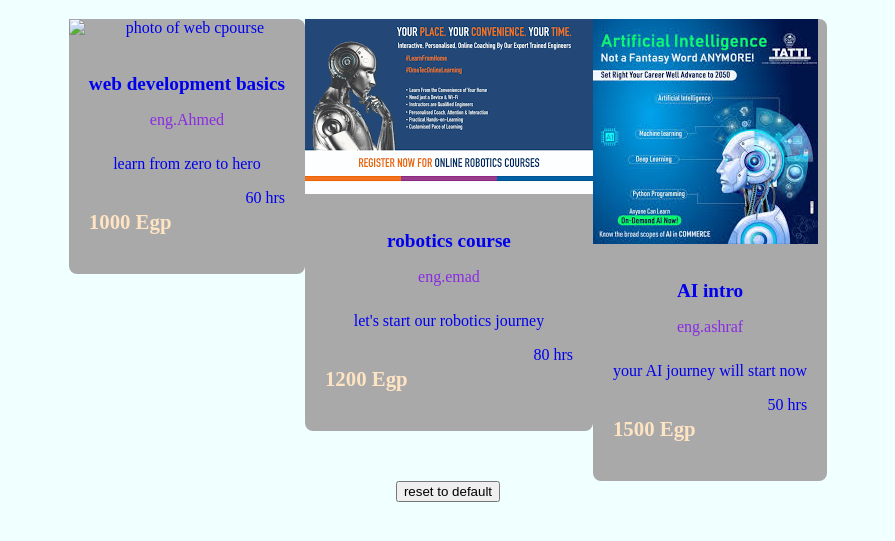
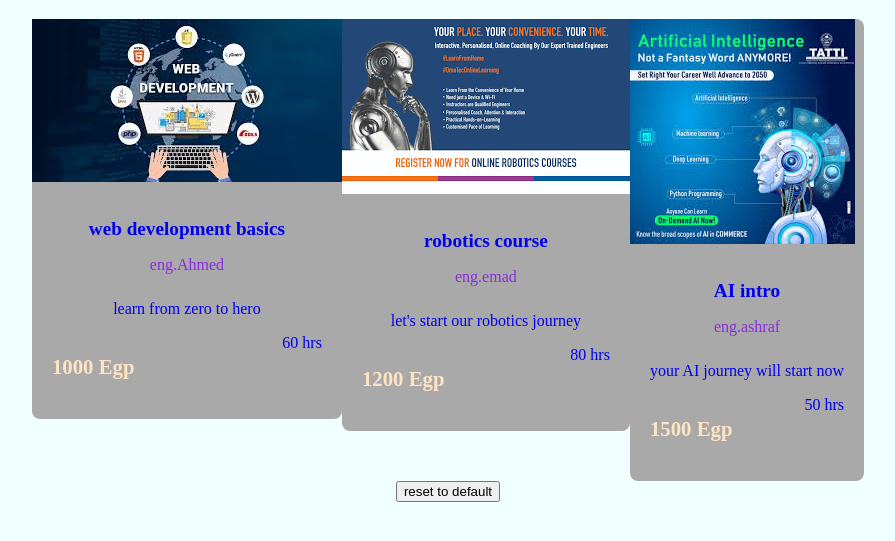
Before and after one commit to ahmedmohamadshalaby-eng/portfolio, a plain HTML site: page index.html in a window 1280 px wide. Shown: the part 81-622 px from the top of the page, without its empty margins (192-1087 px from the left). Drawn offline with Linux system fonts and the light colour scheme.

Commit message:
Add files via upload

```diff
--- a/index.html
+++ b/index.html
@@ -16,7 +16,7 @@
 
 <a href="web development course" class="course">
     <div class="course-card" id="firstcourse">
-        <img src="web-development course image.jpeg" alt="photo of web cpourse"
+        <img src="web development course image.jpeg" alt="photo of web course"
         class="course-image">
         <div class="course-info">
             <h2 class="course-title"> web development basics</h2>
```
